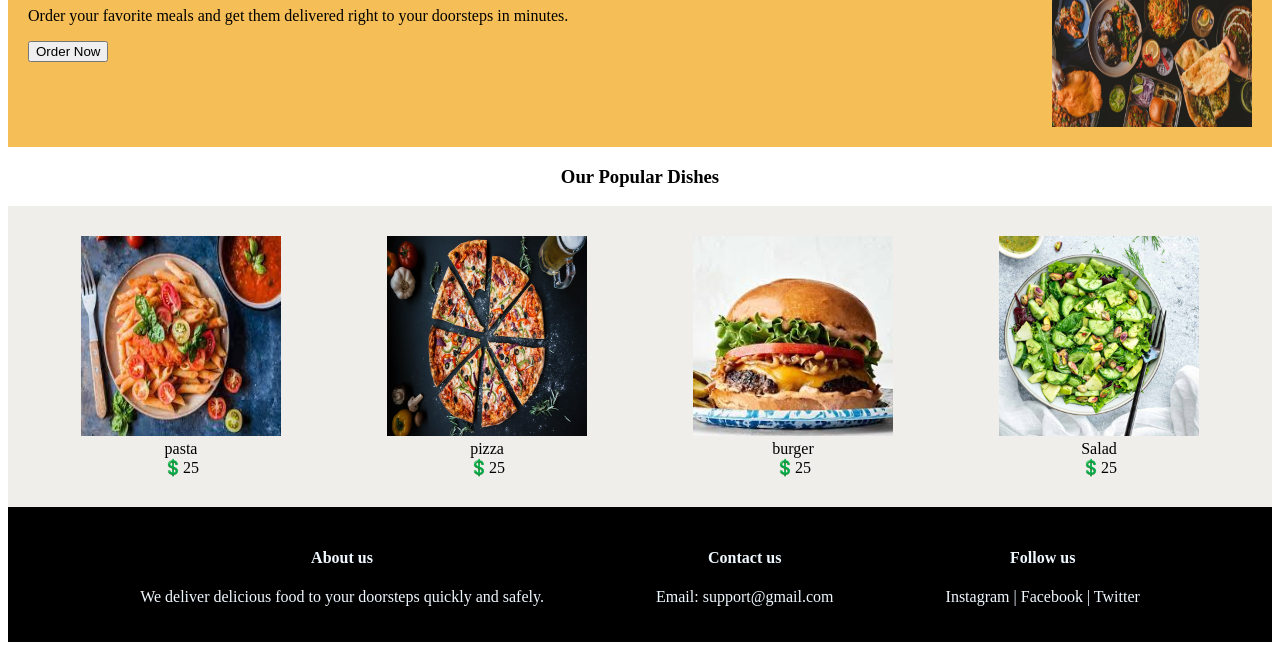
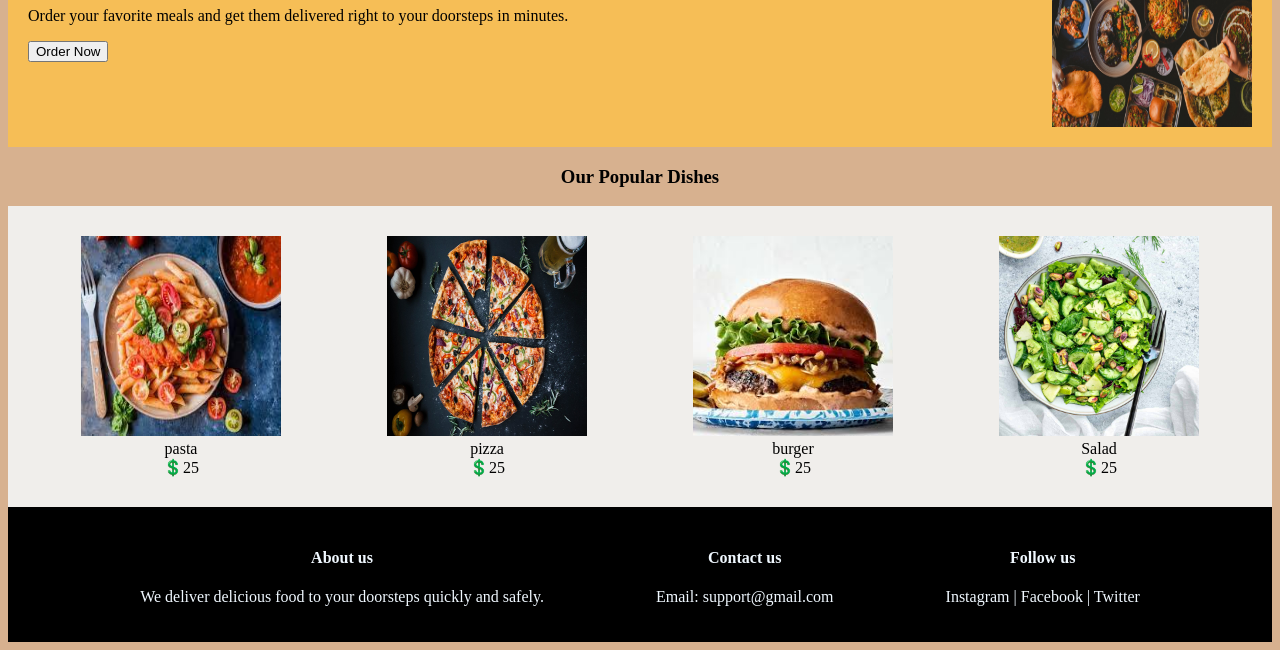
Before and after one commit to she-codesstuff/swiggy-home-page, a plain HTML site: page index.html in a window 1280 px wide. Shown: the part 151-801 px from the top of the page. Drawn offline with Linux system fonts and the light colour scheme.

Commit message:
Update index.html

```diff
--- a/index.html
+++ b/index.html
@@ -6,9 +6,16 @@
     <meta name="viewport" content="width=device-width, initial-scale=1.0">
     <title>Document</title>
     <style>
+        @media all {
+            body{
+        background-color:rgb(215, 177, 143);
+            }
+        }
+
         header {
             background-color: orange;
             display: flex;
+            flex-wrap: wrap;
             justify-content: space-between;
             align-items:center;
         }
@@ -27,7 +34,7 @@
         img {
             width: 200px;
             height: 200px;
-            flex-wrap:wrap;
+            flex-wrap: wrap;
         }
 
        .img2 {
@@ -36,11 +43,11 @@
             height: 40px;
             width:40px;
             align-items: flex-start;
-
         }
 
         .food {
             display: flex;
+            flex-wrap: wrap;
             justify-content: space-between;
             padding: 20px;
             background-color: rgb(246, 190, 86);
```
